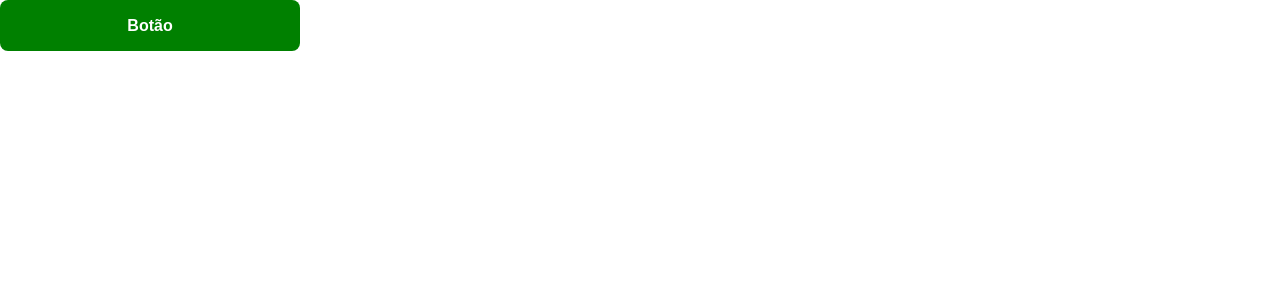
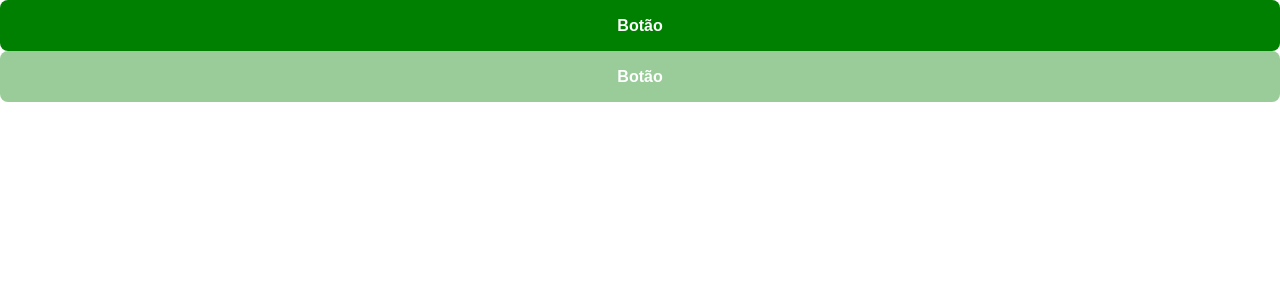
Before and after one commit to estartandodevs-course/recolapp, a React (Create React App) app: page / in a window 1280 px wide. Shown: the top 300 px of the page. Built offline with nearby package versions, Linux system fonts and the light colour scheme; the HTML template or start-up script is replaced by a standard one.

Commit message:
added the hover and disabled in the button component, change the width to works with props, added to Button component in Home page

```diff
--- a/package.json
+++ b/package.json
@@ -4,11 +4,13 @@
   "private": true,
   "dependencies": {
     "axios": "^0.21.1",
+    "polished": "^4.1.3",
     "react": "^17.0.2",
     "react-dom": "^17.0.2",
     "react-router-dom": "^5.2.0",
     "react-scripts": "4.0.3",
-    "sass": "1.36.0"
+    "sass": "1.36.0",
+    "styled-components": "^5.3.0"
   },
   "scripts": {
     "start": "react-scripts start",
--- a/src/components/Button/index.js
+++ b/src/components/Button/index.js
@@ -1,6 +1,12 @@
 import React from "react";
 import { ButtonElement } from "./styles";
 
-export const Button = ({ bgColor = "#008000", children }) => {
-  return <ButtonElement bgColor={bgColor}>{children}</ButtonElement>;
+const Button = ({ bgColor, children, disable, width = "100%" }) => {
+  return (
+    <ButtonElement bgColor={bgColor} disabled={disable} width={width}>
+      {children}
+    </ButtonElement>
+  );
 };
+
+export { Button };
--- a/src/components/Button/styles.js
+++ b/src/components/Button/styles.js
@@ -1,9 +1,10 @@
 import styled from "styled-components";
+import { transparentize, shade } from "polished";
 
 export const ButtonElement = styled.button`
   background-color: ${(props) => props.bgColor};
   cursor: pointer;
-  width: 300px;
+  width: ${(props) => props.width};
   height: 51px;
   border: none;
   border-radius: 8px;
@@ -14,4 +15,11 @@ export const ButtonElement = styled.button`
   align-items: center;
   justify-content: center;
   color: #ffffff;
+  &:hover {
+    background-color: ${(props) => shade(0.3, props.bgColor)};
+  }
+  &:disabled {
+    background-color: ${(props) => transparentize(0.6, props.bgColor)};
+    cursor: not-allowed;
+  }
 `;
--- a/src/pages/Home/index.js
+++ b/src/pages/Home/index.js
@@ -5,6 +5,9 @@ const Home = () => {
   return (
     <>
       <Button bgColor="#008000">Botão</Button>
+      <Button bgColor="#008000" disable>
+        Botão
+      </Button>
     </>
   );
 };
```
Also changed, not shown: 1 other file (tests, documents, lock files or other folders).
